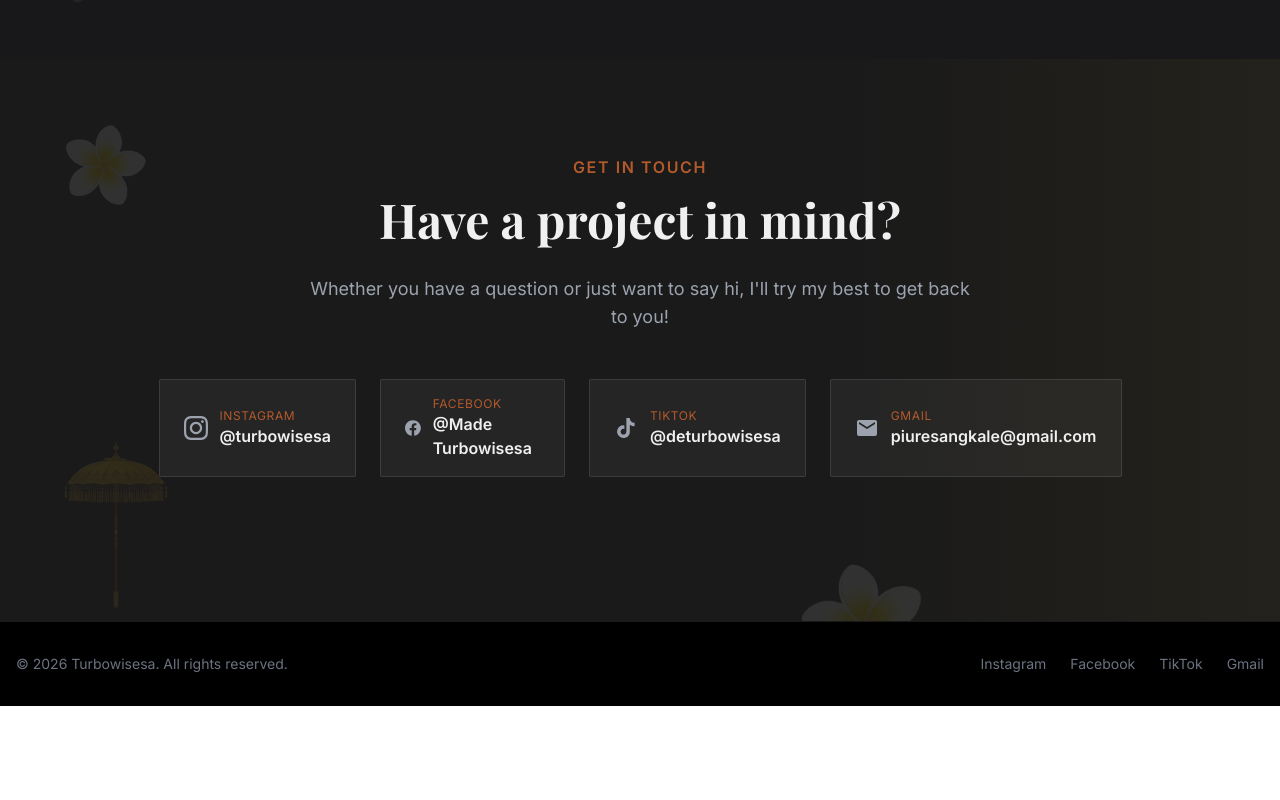
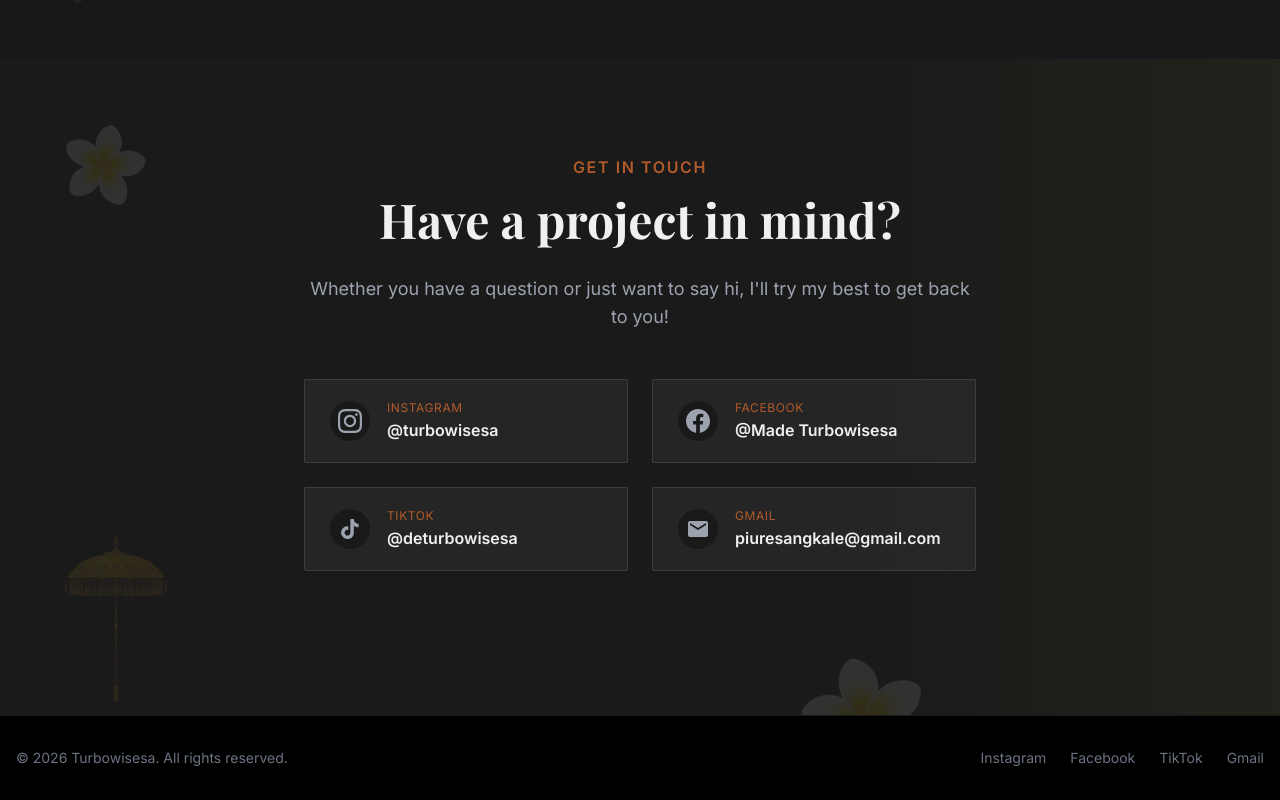
Before and after one commit to themaxsteel/portofolio, a Vue app: page / in a window 1280 px wide. Shown: the part 2982-3782 px from the top of the page. Before the commit the page ends 3688 px from the top, so only its background shows below. Built offline with nearby package versions, Linux system fonts and the light colour scheme; a web font is replaced by a local one.

Commit message:
feat: Add ContactSection component, including social links, decorative elements, and a footer.

```diff
--- a/src/components/ContactSection.vue
+++ b/src/components/ContactSection.vue
@@ -50,19 +50,21 @@ import tedungImg from '../assets/bali_tedung.png'
         Whether you have a question or just want to say hi, I'll try my best to get back to you!
       </p>
 
-      <div class="flex flex-col md:flex-row justify-center gap-6 mb-12">
+      <div class="grid grid-cols-1 md:grid-cols-2 gap-6 mb-12 max-w-2xl mx-auto">
          <a
            v-for="social in socialLinks" :key="social.name"
            :href="social.url"
            target="_blank"
-           class="flex items-center justify-center space-x-3 bg-white/5 hover:bg-white/10 border border-white/10 hover:border-bali-gold px-6 py-4 rounded-sm transition-all duration-300 group"
+           class="flex items-center justify-start space-x-4 bg-white/5 hover:bg-white/10 border border-white/10 hover:border-bali-gold px-6 py-5 rounded-sm transition-all duration-300 group"
          >
-           <svg class="w-6 h-6 fill-current text-gray-400 group-hover:text-bali-gold transition-colors duration-300" viewBox="0 0 24 24">
-             <path :d="social.icon"/>
-           </svg>
-           <div class="text-left">
-             <div class="text-xs text-bali-brick uppercase tracking-wider">{{ social.name }}</div>
-             <div class="text-poleng-white group-hover:text-bali-gold transition-colors font-semibold">{{ social.handle }}</div>
+           <div class="bg-black/30 p-2 rounded-full border border-white/5 group-hover:border-bali-gold/50 transition-colors">
+              <svg class="w-6 h-6 fill-current text-gray-400 group-hover:text-bali-gold transition-colors duration-300" viewBox="0 0 24 24">
+                <path :d="social.icon"/>
+              </svg>
+           </div>
+           <div class="text-left overflow-hidden">
+             <div class="text-xs text-bali-brick uppercase tracking-wider mb-0.5">{{ social.name }}</div>
+             <div class="text-poleng-white group-hover:text-bali-gold transition-colors font-semibold truncate text-sm md:text-base">{{ social.handle }}</div>
            </div>
          </a>
       </div>
```
